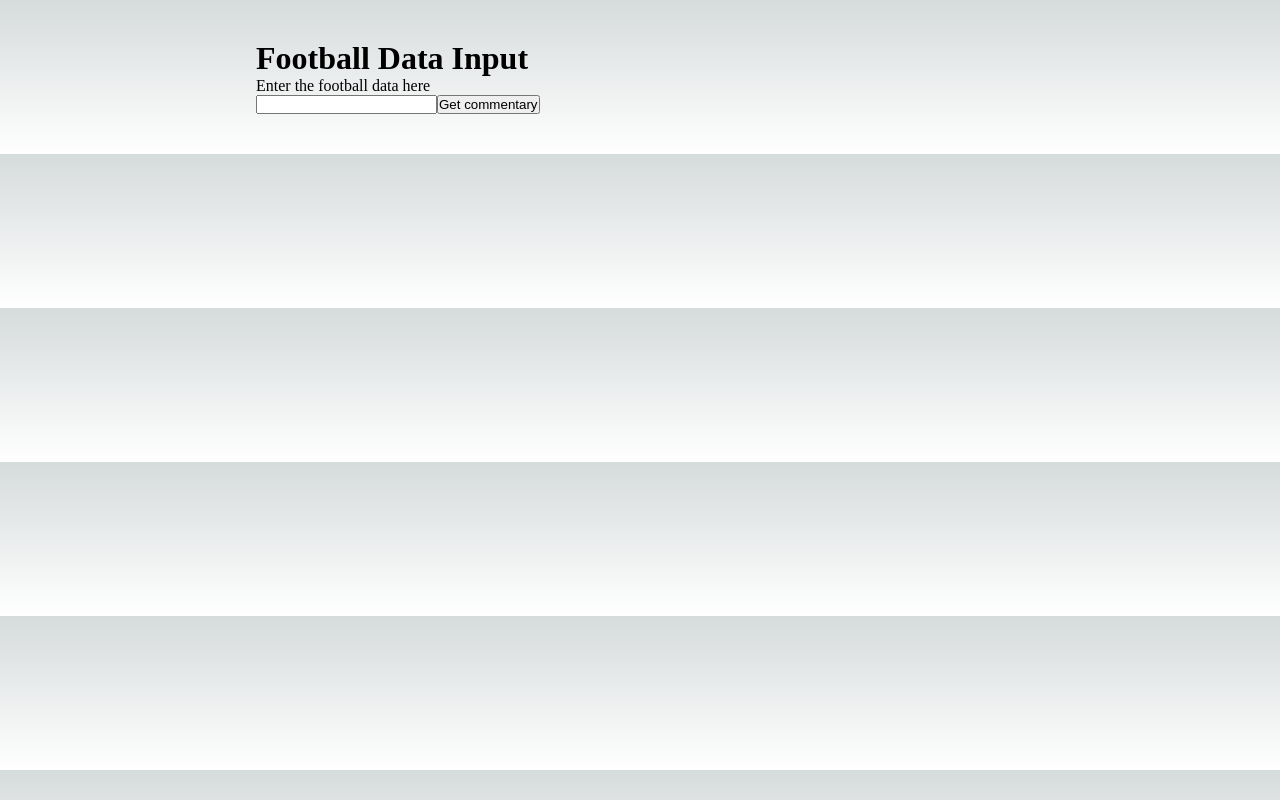
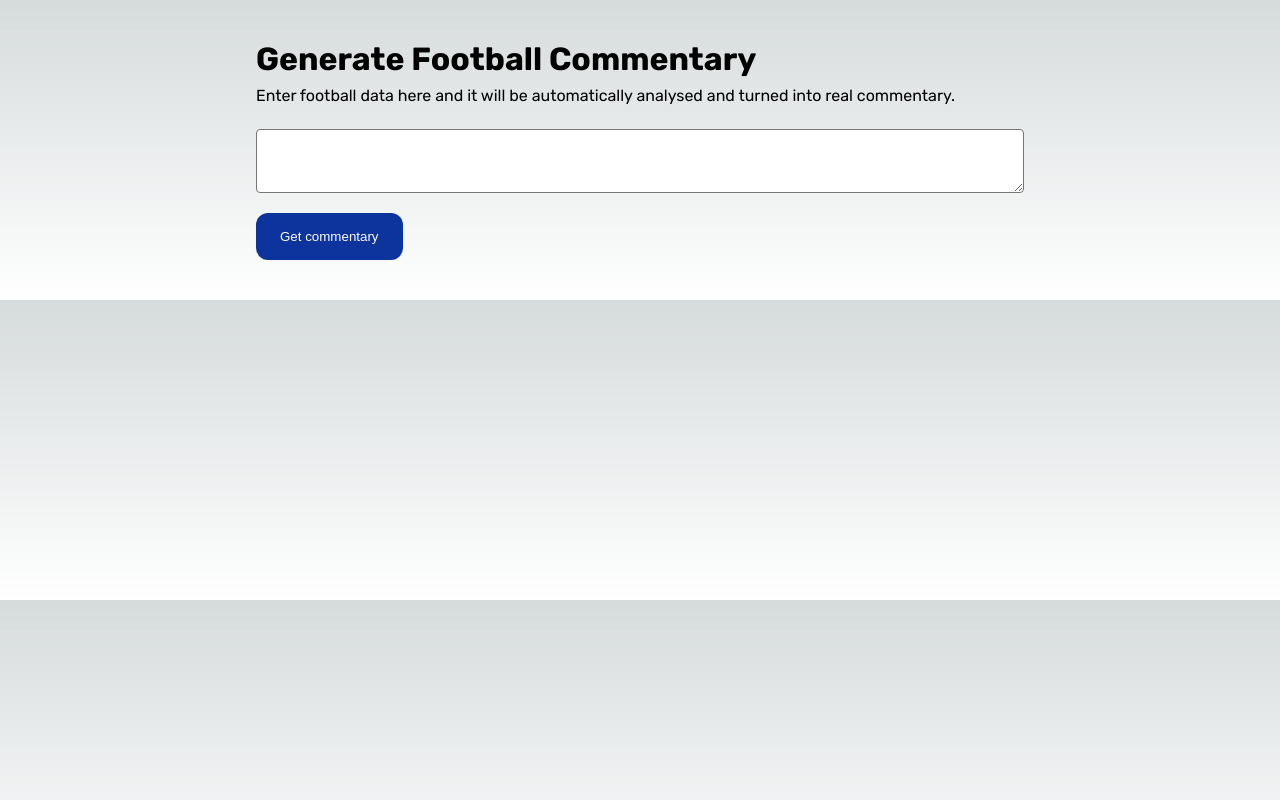
Before and after one commit to MichaelJFordham/football-commentary-app, a Next.js app in the folder football-commentary-app/: page / in a window 1280 px wide. Built offline with nearby package versions, Linux system fonts and the light colour scheme.

Commit message:
added new font and improved styling of app

```diff
--- a/football-commentary-app/src/pages/FootballDataInput.js
+++ b/football-commentary-app/src/pages/FootballDataInput.js
@@ -8,10 +8,27 @@ export default function FootballDataInput({
   return (
     <>
       <div className={styles.container}>
-        <h1>Football Data Input</h1>
-        <p>Enter the football data here</p>
-        <input type="text" value={text} onChange={onTextChange}></input>
-        <button onClick={onCommentaryRequested}>Get commentary</button>
+        <h1 className={styles.commentaryHeading}>
+          Generate Football Commentary
+        </h1>
+        <p>
+          Enter football data here and it will be automatically analysed and
+          turned into real commentary.
+        </p>
+
+        <textarea
+          className={styles.footballData}
+          type="text"
+          value={text}
+          onChange={onTextChange}
+        ></textarea>
+
+        <button
+          className={styles.getCommentaryBtn}
+          onClick={onCommentaryRequested}
+        >
+          Get commentary
+        </button>
       </div>
     </>
   );
--- a/football-commentary-app/src/pages/_document.js
+++ b/football-commentary-app/src/pages/_document.js
@@ -1,13 +1,20 @@
-import { Html, Head, Main, NextScript } from 'next/document'
+import { Html, Head, Main, NextScript } from 'next/document';
 
 export default function Document() {
   return (
     <Html lang="en">
-      <Head />
+      <Head>
+        <link rel="preconnect" href="https://fonts.googleapis.com" />
+        <link rel="preconnect" href="https://fonts.gstatic.com" crossOrigin />
+        <link
+          href="https://fonts.googleapis.com/css2?family=Rubik:ital,wght@0,300;0,400;0,700;1,400;1,700&display=swap"
+          rel="stylesheet"
+        />
+      </Head>
       <body>
         <Main />
         <NextScript />
       </body>
     </Html>
-  )
+  );
 }
--- a/football-commentary-app/src/pages/index.js
+++ b/football-commentary-app/src/pages/index.js
@@ -1,9 +1,6 @@
 import Head from 'next/head';
-import { Inter } from 'next/font/google';
 import FootballDataInput from './FootballDataInput';
 import { useState } from 'react';
-
-const inter = Inter({ subsets: ['latin'] });
 
 export default function Home() {
   const [currentText, setCurrentText] = useState('');
--- a/football-commentary-app/src/styles/FootballDataInput.module.css
+++ b/football-commentary-app/src/styles/FootballDataInput.module.css
@@ -1,3 +1,30 @@
 .container {
     padding: 40px 20%;
 }
+
+.commentaryHeading {
+    margin-bottom: 8px;
+}
+
+.footballData {
+    width: 100%;
+    margin: 24px 0 16px 0;
+    padding: 12px;
+    font-size: 16px;
+    border-radius: 4px;
+    font-family: 'Rubik', sans-serif;
+}
+
+.getCommentaryBtn {
+    padding: 16px 24px;
+    border-radius: 12px;
+    background-color: rgb(13, 51, 156);
+    color: white;
+    border: none;
+    cursor: pointer;
+    transition: background-color 0.2s ease-in-out;
+}
+
+.getCommentaryBtn:hover {
+    background-color: rgb(29, 69, 180);
+}
--- a/football-commentary-app/src/styles/globals.css
+++ b/football-commentary-app/src/styles/globals.css
@@ -83,6 +83,7 @@ html,
 body {
   max-width: 100vw;
   overflow-x: hidden;
+  font-family: 'Rubik', sans-serif;
 }
 
 body {
```
